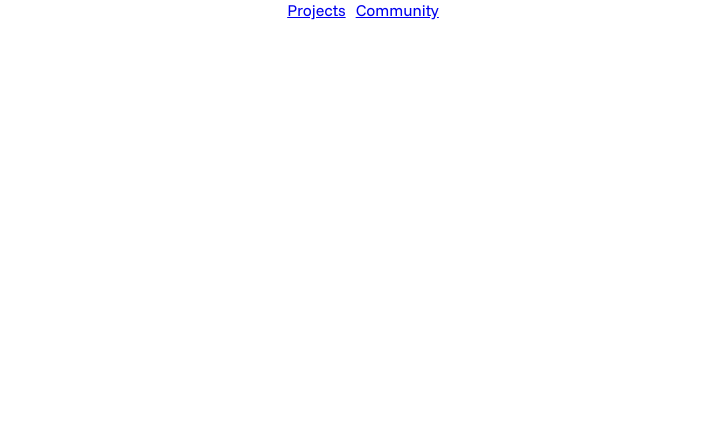
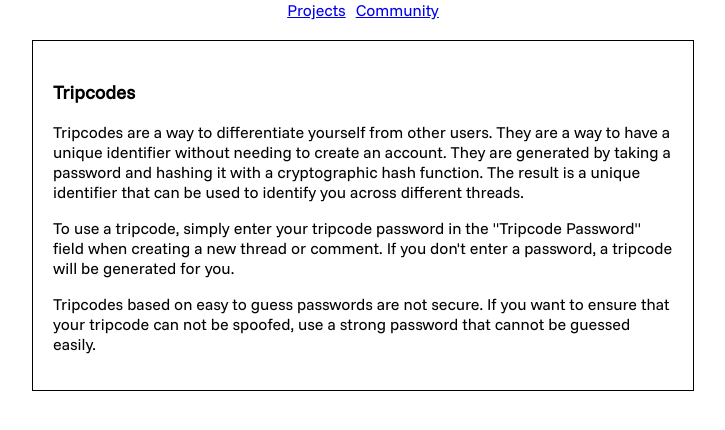
Before and after one commit to laingcc/modmod.fun, an Angular app: page /tripcodes in a window 1280 px wide. Before the commit this address led to /. Shown: the top 430 px of the page, without its empty margins (277-1002 px from the left). Built offline with nearby package versions, Linux system fonts and the light colour scheme.

Commit message:
remove useless action, add static pages

```diff
--- a/src/app/app.routes.ts
+++ b/src/app/app.routes.ts
@@ -1,6 +1,7 @@
 import { Routes } from '@angular/router';
 import {DashboardComponent} from "./components/dashboard/dashboard.component";
 import {ProjectsComponent} from "./components/projects/projects.component";
+import {TripcodeFaqComponent} from "./static-pages/tripcode-faq/tripcode-faq.component";
 
 export const routes: Routes = [
   {
@@ -10,5 +11,9 @@ export const routes: Routes = [
   {
     path: '',
     component: ProjectsComponent
+  },
+  {
+    path:'tripcodes',
+    component: TripcodeFaqComponent
   }
 ];
--- a/src/app/components/actions/actions.component.html
+++ b/src/app/components/actions/actions.component.html
@@ -1,3 +1,3 @@
 <div class="actions">
-  <p><span class="action">[Fever]</span> <span class="action" (click)="reply()">[Reply]</span></p>
+  <p><span class="action" (click)="reply()">[Reply]</span></p>
 </div>
--- a/src/app/components/comment/comment.component.scss
+++ b/src/app/components/comment/comment.component.scss
@@ -1,10 +1,15 @@
 .comment-container{
   width: 100%;
+
+  .comment-content{
+    padding-top: 5px;
+    margin-left: -5px;
+  }
 }
 .header{
   background-color: #0000001a;
   margin: -20px -20px 0px -20px;
-  padding: 10px 10px;
+  padding: 2px 10px;
   display: flex;
 
   span{
--- a/src/app/components/dashboard/dashboard.component.html
+++ b/src/app/components/dashboard/dashboard.component.html
@@ -5,7 +5,7 @@
         <img src="https://via.placeholder.com/250x150" alt="Project Image">
       </div>
       <h3>{{ (threadData|async)?.title }}</h3>
-      <p class="author"><span class="attribution">By:</span> {{ (threadData|async).author | slice:0:10 }}</p>
+      <p class="author"><span class="attribution">By:</span> {{ (threadData|async)?.author | slice:0:10 }}</p>
     </div>
   </div>
   <div class="main-column-layout">
--- a/src/app/components/dashboard/dashboard.component.ts
+++ b/src/app/components/dashboard/dashboard.component.ts
@@ -1,10 +1,12 @@
 import {Component, OnInit} from '@angular/core';
 import {ThreadComponent} from "../thread/thread.component";
-import {ThreadService} from "../../services/thread.service";
-import {Observable} from "rxjs";
+import {Thread, ThreadService} from "../../services/thread.service";
+import {Observable, takeUntil} from "rxjs";
 import {AsyncPipe, SlicePipe} from "@angular/common";
 import {ActivatedRoute} from "@angular/router";
 import {ThreadComment} from "../comment/comment.component";
+import {Title} from "@angular/platform-browser";
+import {Destroyable} from "../base/destroyable/destroyable.component";
 
 @Component({
   selector: 'app-dashboard',
@@ -17,20 +19,26 @@ import {ThreadComment} from "../comment/comment.component";
   templateUrl: './dashboard.component.html',
   styleUrl: './dashboard.component.scss'
 })
-export class DashboardComponent implements OnInit {
+export class DashboardComponent extends Destroyable implements OnInit {
 
-  threadData: Observable<any>
+  threadData: Observable<Thread>
   id: number;
   constructor(
     private activatedRoute: ActivatedRoute,
-    private threadService: ThreadService
+    private threadService: ThreadService,
+    private titleService: Title
   ) {
+    super()
   }
 
   ngOnInit() {
     this.activatedRoute.paramMap.subscribe(params => {
       this.id = +(params.get('id') ?? -1);
       this.threadData = this.threadService.getThread(this.id);
+    })
+
+    this.threadData.pipe(takeUntil(this.unsubscribe$)).subscribe(thread => {
+      this.titleService.setTitle(thread.title ?? 'Thread')
     })
   }
 
--- a/src/app/components/heads-up-banner/heads-up-banner.component.scss
+++ b/src/app/components/heads-up-banner/heads-up-banner.component.scss
@@ -6,4 +6,8 @@
   margin: 20px;
 
   box-shadow: #202020 0px 1px 2px;
+
+  .message{
+    padding: 10px;
+  }
 }
--- a/src/app/components/reply-modal/reply-modal.component.ts
+++ b/src/app/components/reply-modal/reply-modal.component.ts
@@ -20,8 +20,8 @@ export class ReplyModalComponent {
     private builder: FormBuilder
   ) {
     this.form = this.builder.group({
-      content: ['content', Validators.required],
-      author: ['author', Validators.required]
+      content: ['', Validators.required],
+      author: ['', Validators.required]
     });
   }
 
--- /dev/null
+++ b/src/app/static-pages/tripcode-faq/tripcode-faq.component.html
@@ -0,0 +1,22 @@
+<div class="static-container">
+  <div class="main-content">
+    <div class="message">
+      <h3>Tripcodes</h3>
+      <p>
+        Tripcodes are a way to differentiate yourself from other users. They are a way to have a unique identifier
+        without needing to create an account. They are generated by taking a password and hashing it with a
+        cryptographic hash function. The result is a unique identifier that can be used to identify you across
+        different threads.
+      </p>
+      <p>
+        To use a tripcode, simply enter your tripcode password in the "Tripcode Password" field when creating a new thread
+        or comment. If you don't enter a password, a tripcode will be generated for you.
+      </p>
+      <p>
+        Tripcodes based on easy to guess passwords are not secure. If you want to ensure that your tripcode can not be spoofed,
+        use a strong password that cannot be guessed easily.
+      </p>
+
+    </div>
+  </div>
+</div>
--- /dev/null
+++ b/src/app/static-pages/tripcode-faq/tripcode-faq.component.scss
@@ -0,0 +1,12 @@
+.static-container{
+  display:flex;
+  align-content: center;
+  justify-content: center;
+  margin: 20px;
+  .main-content{
+    border: 1px solid black;
+    padding: 20px;
+    max-width: 50%;
+
+  }
+}
```
Also changed, not shown: src/app/static-pages/tripcode-faq/tripcode-faq.component.ts (added, +12 -0 lines), 2 other files (tests, documents, lock files or other folders).
